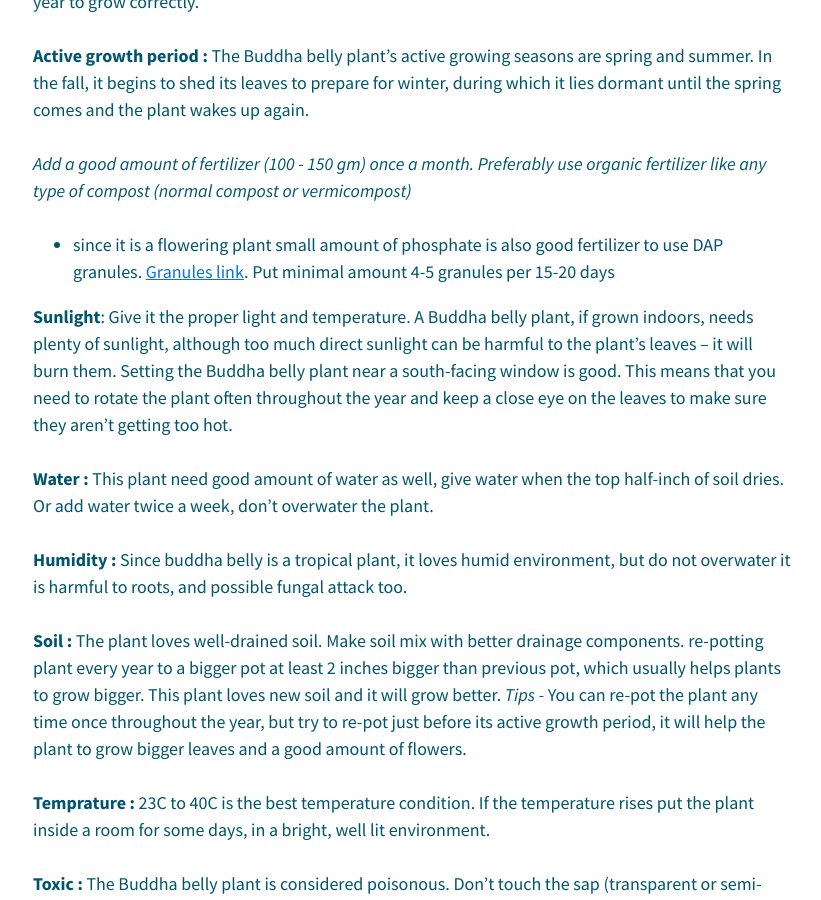
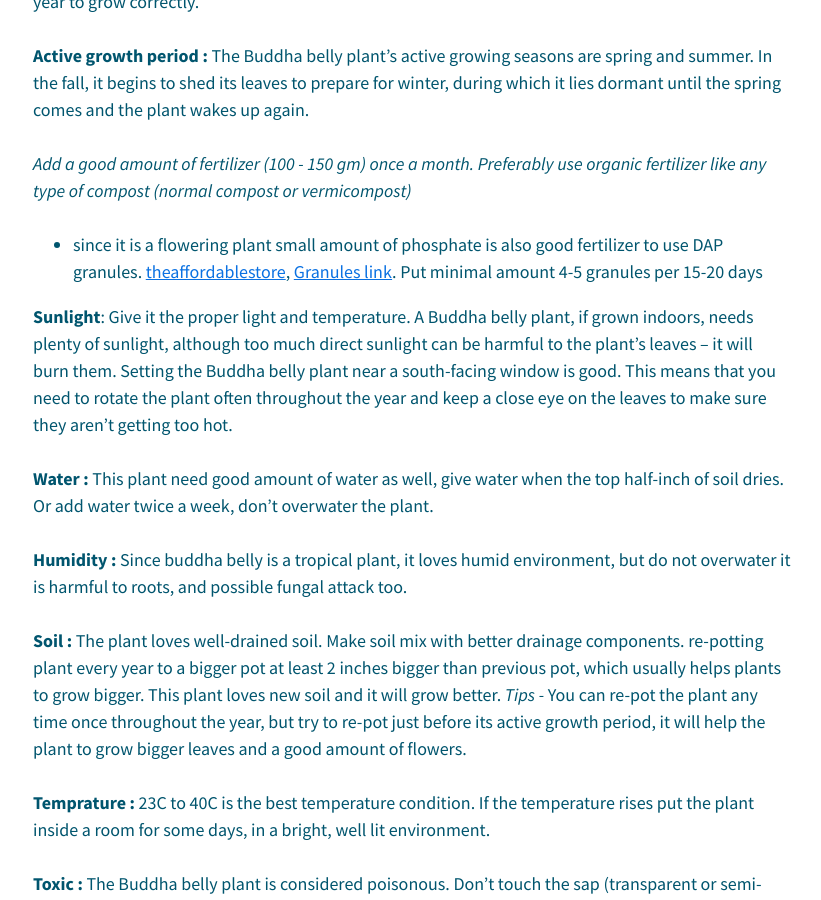
Before and after one commit to jankice/jankice.github.io, a Jekyll site: the page built from _posts/2022-06-14-Buddha_Belly.md, in a window 1280 px wide and 900 px high, scrolled down 1537 px. Shown: the whole window, without its empty margins (342-1163 px from the left). Built offline with Jekyll 4.4.1, drawn with Linux system fonts in a browser that asks for light colours; nearby versions of some CDN libraries; comment, search, counter and statistics services are not loaded.

Commit message:
affliate link updated

```diff
--- a/_posts/2022-06-14-Buddha_Belly.md
+++ b/_posts/2022-06-14-Buddha_Belly.md
@@ -30,7 +30,7 @@ until it forms into a small plant, at which point, you will need to re-pot. Beca
 **Active growth period :** The Buddha belly plant’s active growing seasons are spring and summer. In the fall, it begins to shed its leaves to prepare for winter, during which it lies dormant until the spring comes and the plant wakes up again.
 
 *Add a good amount of fertilizer (100 - 150 gm) once a month. Preferably use organic fertilizer like any type of compost (normal compost or vermicompost)*
- - since it is a flowering plant small amount of phosphate is also good fertilizer to use DAP granules. [Granules link](https://theaffordableorganicstore.com/product/dap-phosphate-granules/). Put minimal amount 4-5 granules per 15-20 days
+ - since it is a flowering plant small amount of phosphate is also good fertilizer to use DAP granules. [theaffordablestore](https://theaffordableorganicstore.idevaffiliate.com/644.html), [Granules link](https://theaffordableorganicstore.com/product/dap-phosphate-granules/). Put minimal amount 4-5 granules per 15-20 days
 
 **Sunlight**: Give it the proper light and temperature. A Buddha belly plant, if grown indoors, needs plenty of sunlight, although too much direct sunlight can be harmful to the plant’s leaves – it will burn them. Setting the Buddha belly plant near a south-facing window is good. This means that you need to rotate the plant often throughout the year and keep a close eye on the leaves to make sure they aren’t getting too hot.
 
```
